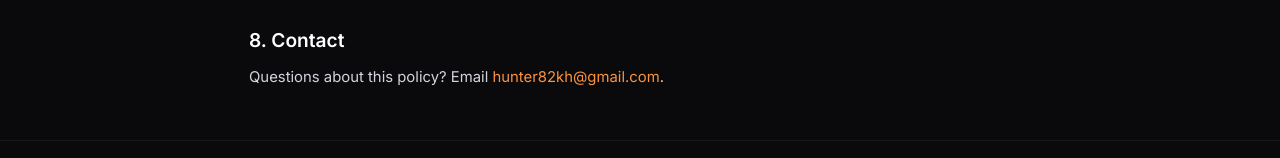
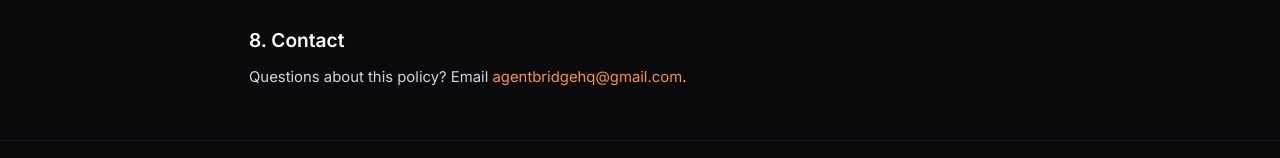
Before and after one commit to agentbridgehq-oss/giantbiteai, a React (Vite) app in the folder client/: page /privacy in a window 1280 px wide. Shown: the part 1258-1416 px from the top of the page. Built offline with nearby package versions, Linux system fonts and the light colour scheme; a web font is replaced by a local one.

Commit message:
security fixes 2026-10-25

```diff
--- a/client/src/pages/Privacy.tsx
+++ b/client/src/pages/Privacy.tsx
@@ -76,7 +76,7 @@ export default function Privacy() {
         <section>
           <h2 className="text-lg font-semibold text-white">8. Contact</h2>
           <p className="mt-2">
-            Questions about this policy? Email <a href="mailto:hunter82kh@gmail.com" className="text-ember-400 hover:underline">hunter82kh@gmail.com</a>.
+            Questions about this policy? Email <a href="mailto:agentbridgehq@gmail.com" className="text-ember-400 hover:underline">agentbridgehq@gmail.com</a>.
           </p>
         </section>
       </div>
--- a/client/src/pages/Terms.tsx
+++ b/client/src/pages/Terms.tsx
@@ -127,7 +127,7 @@ export default function Terms() {
         <section>
           <h2 className="text-lg font-semibold text-white">12. Contact</h2>
           <p className="mt-2">
-            Questions about these Terms? Email <a href="mailto:hunter82kh@gmail.com" className="text-ember-400 hover:underline">hunter82kh@gmail.com</a>.
+            Questions about these Terms? Email <a href="mailto:agentbridgehq@gmail.com" className="text-ember-400 hover:underline">agentbridgehq@gmail.com</a>.
           </p>
         </section>
       </div>
```
